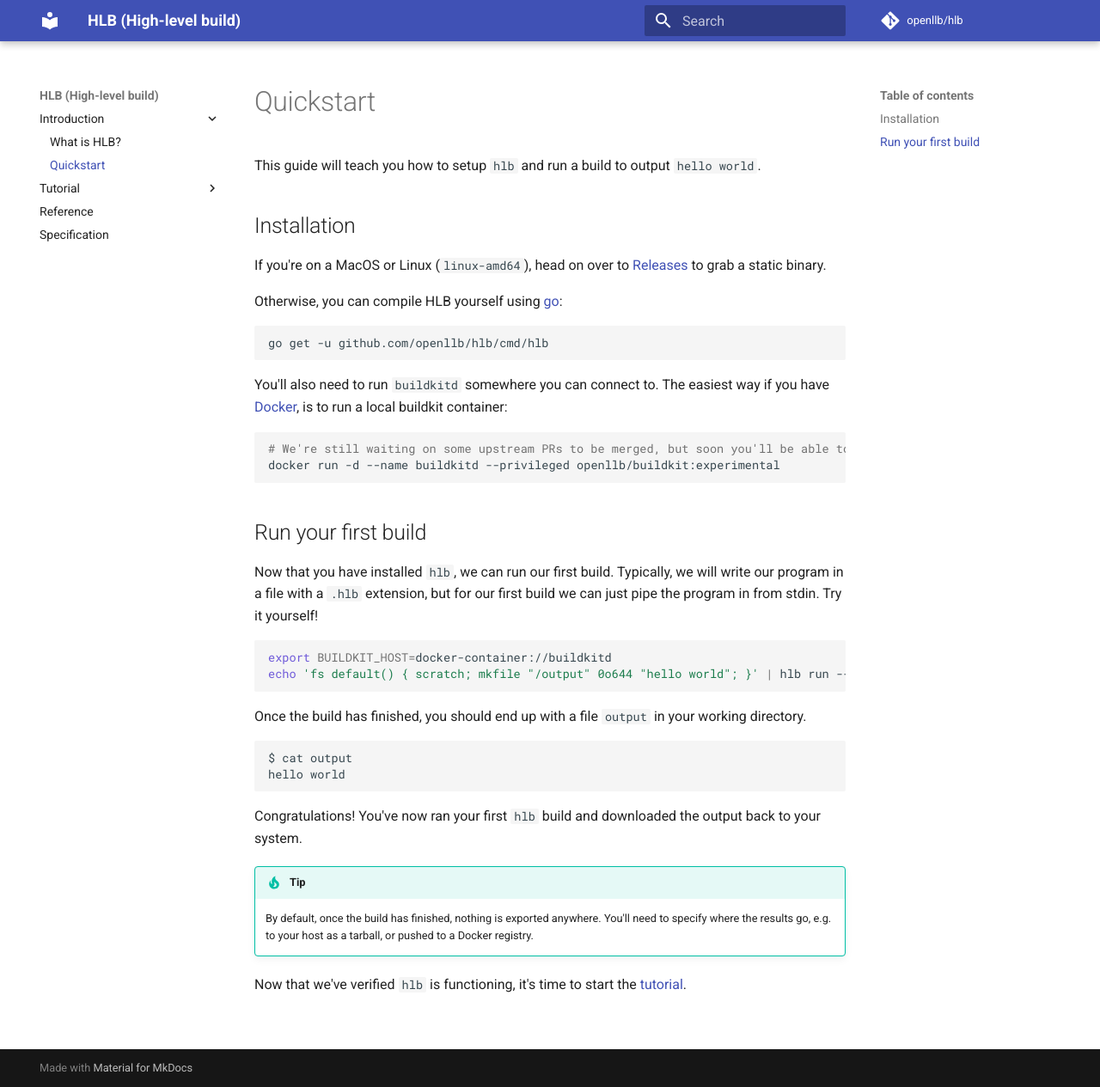
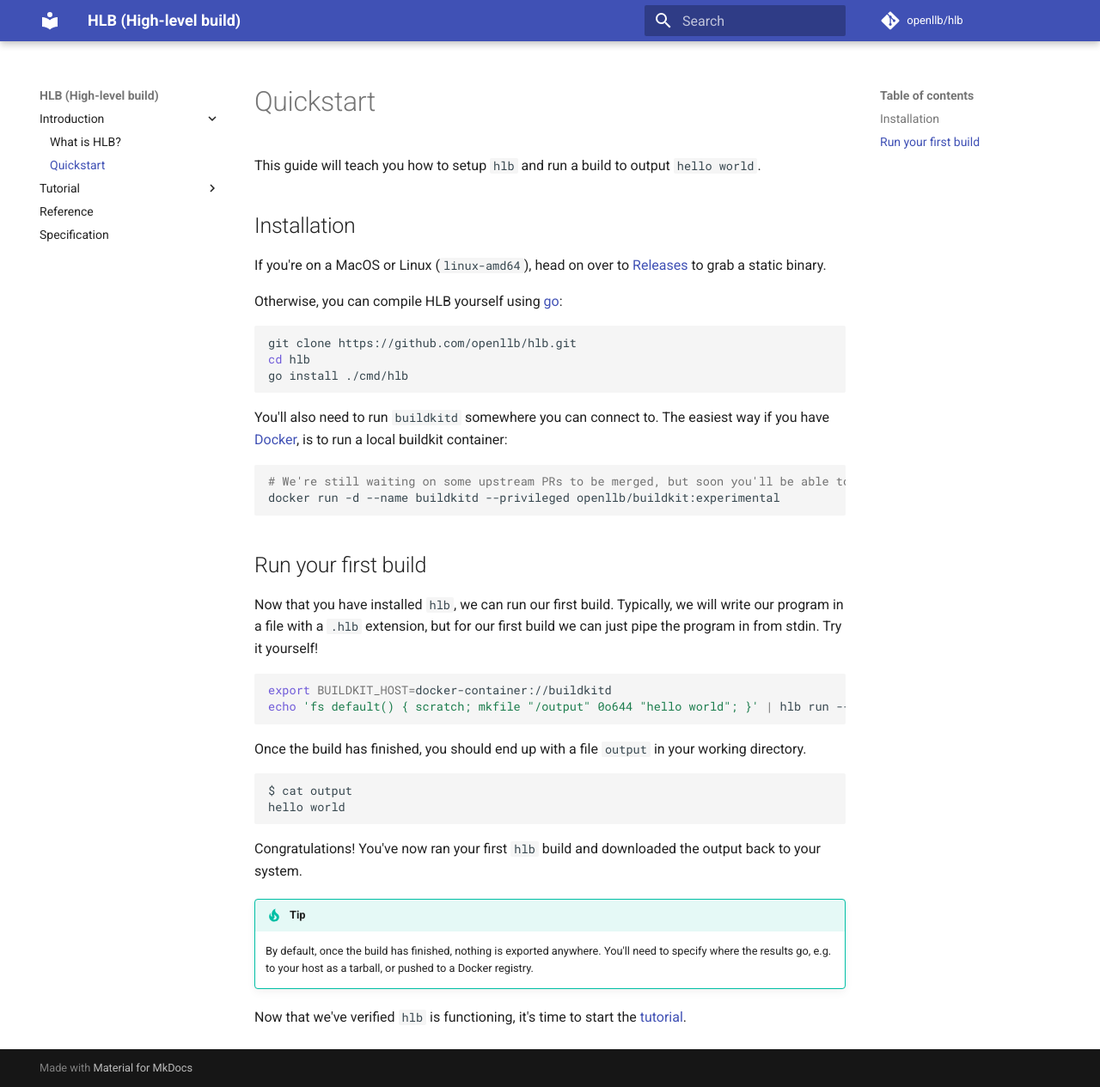
Before and after one commit to openllb/hlb, an MkDocs documentation site: the page built from docs/intro/quickstart.md, in a window 1280 px wide and 1265 px high. Shown: the whole window at 86% size. Built offline with MkDocs 1.6.1 and Material for MkDocs 9.7.7, drawn with Linux system fonts in a browser that asks for light colours; old or Windows-style settings are respelled for this version of MkDocs.

Commit message:
Fix docs quick start compile instructions to match README

````diff
--- a/docs/intro/quickstart.md
+++ b/docs/intro/quickstart.md
@@ -6,7 +6,9 @@ If you're on a MacOS or Linux (`linux-amd64`), head on over to [Releases](https:
 
 Otherwise, you can compile HLB yourself using [go](https://golang.org/dl/):
 ```sh
-go get -u github.com/openllb/hlb/cmd/hlb
+git clone https://github.com/openllb/hlb.git
+cd hlb
+go install ./cmd/hlb
 ```
 
 You'll also need to run `buildkitd` somewhere you can connect to. The easiest way if you have [Docker](https://www.docker.com/get-started), is to run a local buildkit container:
````
